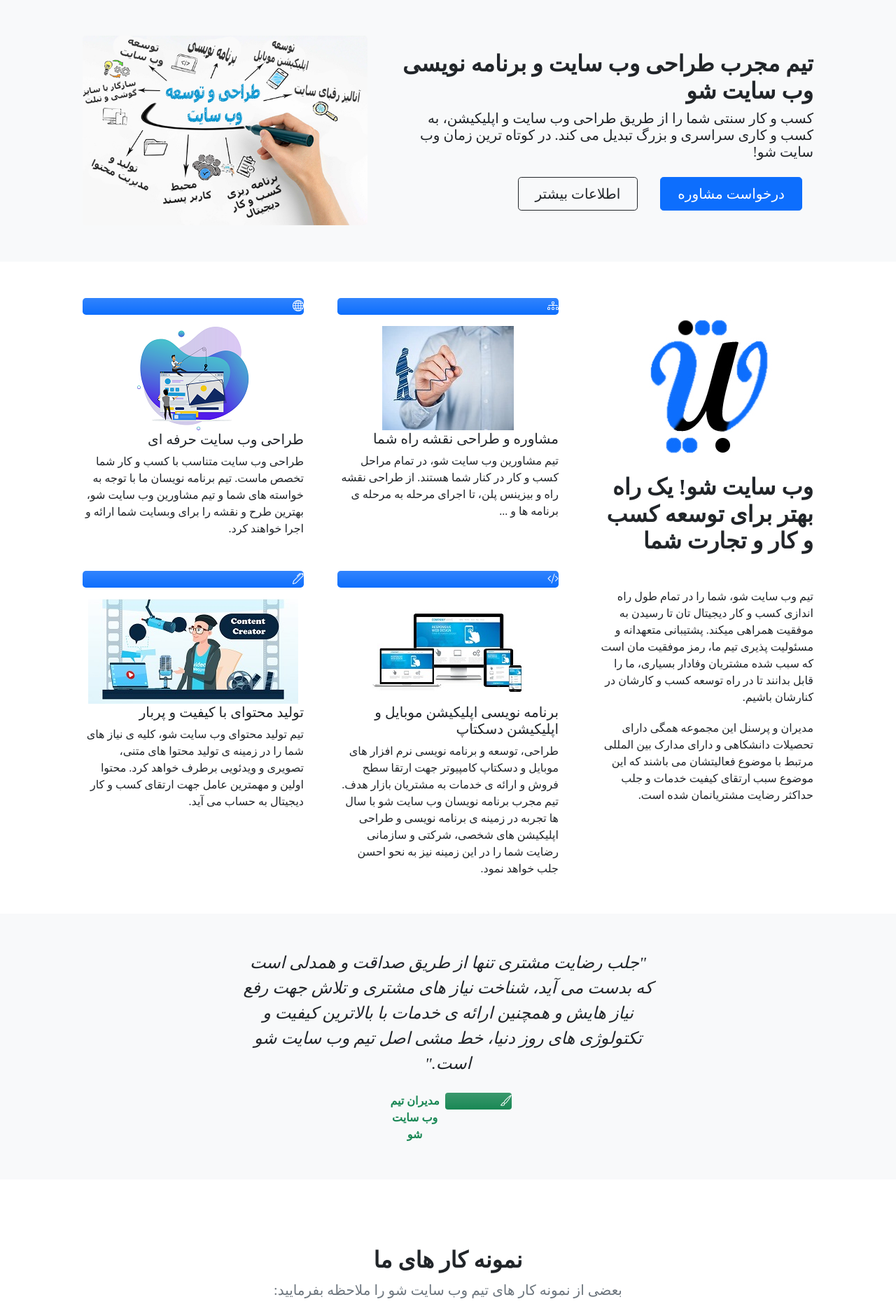
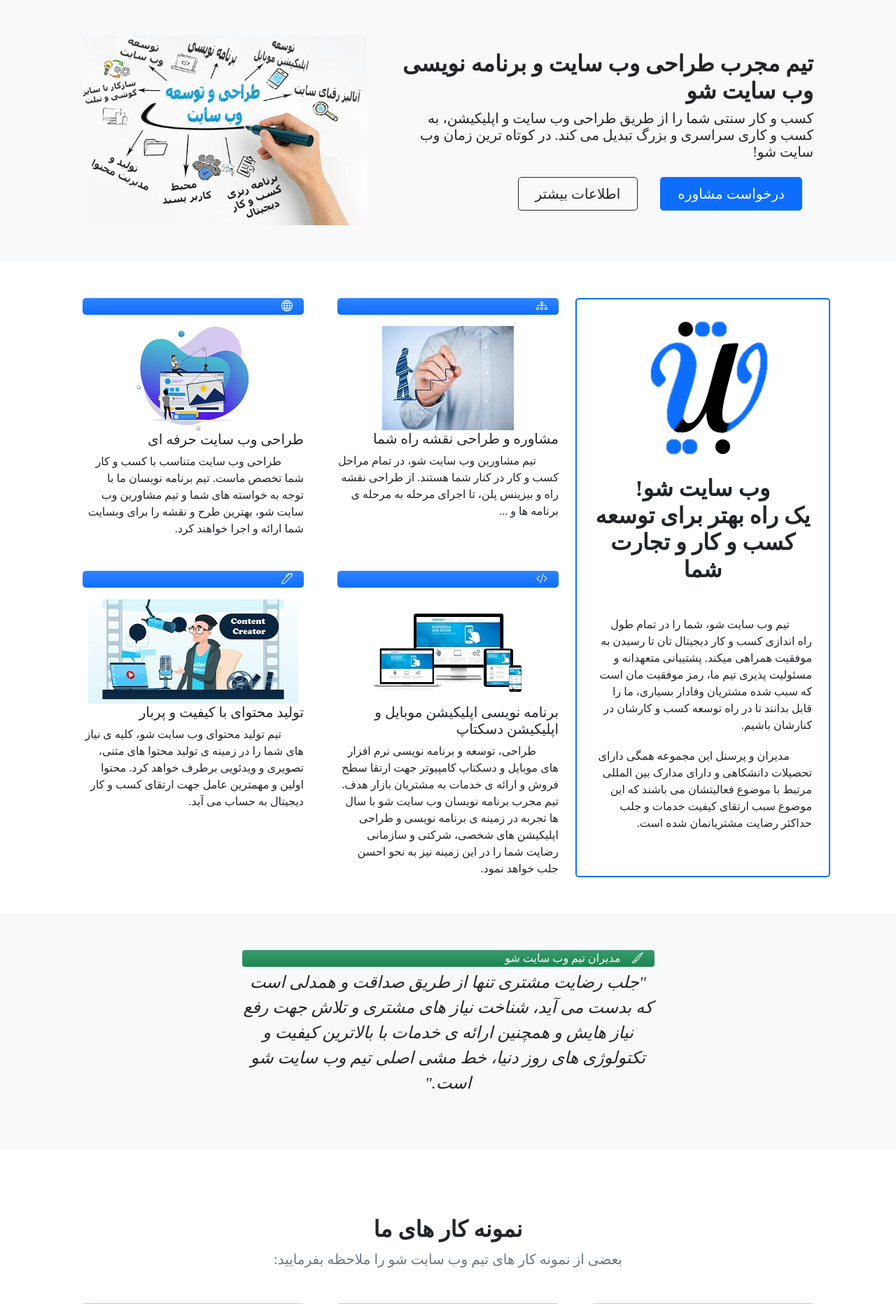
Before and after one commit to aarzaani/myweblog, a Django app: page / in a window 1280 px wide. Shown: the part 67-1931 px from the top of the page at 70% size. Run offline with Django 4.2, Linux system fonts and the light colour scheme; grey boxes labelled with a size stand in for pictures from a placeholder-image service; some libraries are stand-ins or nearby versions; some web fonts are replaced.

Commit message:
font-style-fixed-1

```diff
--- a/templates/home.html
+++ b/templates/home.html
@@ -1,6 +1,6 @@
 {%extends 'base.html' %}
 {% load static %}
-        {%block body%}
+{%block body%}
             <!-- Header-->
             <header class="bg-light py-1">
                 <div class="container px-5">
@@ -23,16 +23,16 @@
             <section class="py-1" id="features">
                 <div class="container px-5 my-5">
                     <div class="row gx-5">
-                        <div class="col-lg-4 mb-5 mb-lg-0">
+                        <div class="border border-primary rounded-3 border-2 col-lg-4 mb-5 mb-lg-0">
                           <div class="d-flex justify-content-center py-4"><img src="{% static 'logo.jpg' %}"></div>
-                          <h2 class="fw-bolder mb-0">وب سایت شو! یک راه بهتر برای توسعه کسب و کار و تجارت شما</h2>
-                          <p class="pt-5">
-                            تیم وب سایت شو، شما را در تمام طول راه اندازی کسب و کار دیجیتال تان تا رسیدن به موفقیت همراهی میکند.
+                          <h2 class="fw-bolder mb-0 text-center">وب سایت شو!<br> یک راه بهتر برای توسعه کسب و کار و تجارت شما</h2>
+                          <p class="pt-5 text-justify">
+                            &emsp;&emsp;تیم وب سایت شو، شما را در تمام طول راه اندازی کسب و کار دیجیتال تان تا رسیدن به موفقیت همراهی میکند.
                             پشتیبانی متعهدانه و مسئولیت پذیری تیم ما، رمز موفقیت مان است که سبب شده مشتریان وفادار بسیاری، ما را قابل بدانند تا در راه توسعه کسب و
                             کارشان در کنارشان باشیم.
                           </p>
                           <p class="py-1">
-                            مدیران و پرسنل این مجموعه همگی دارای تحصیلات دانشکاهی و دارای مدارک بین المللی مرتبط با موضوع فعالیتشان
+                            &emsp;&emsp;مدیران و پرسنل این مجموعه همگی دارای تحصیلات دانشکاهی و دارای مدارک بین المللی مرتبط با موضوع فعالیتشان
                             می باشند که این موضوع سبب ارتقای کیفیت خدمات و جلب حداکثر رضایت مشتریانمان شده است.
 
                           </p>
@@ -40,32 +40,32 @@
                         <div class="col-lg-8">
                             <div class="row gx-5 row-cols-1 row-cols-md-2">
                                 <div class="col mb-5 h-100">
-                                    <div class="feature bg-primary bg-gradient text-white rounded-3 mb-3"><i class="bi bi-diagram-3"></i></div>
+                                    <div class="feature bg-primary bg-gradient text-white rounded-3 mb-3">&emsp;<i class="bi bi-diagram-3"></i></div>
                                     <div class="d-flex justify-content-center"><img src="{% static 'road-map-1-150.jpg' %}"></div>
                                     <h2 class="h5">مشاوره و طراحی نقشه راه شما </h2>
-                                    <p class="mb-0">تیم مشاورین وب سایت شو، در تمام مراحل کسب و کار در کنار شما هستند. از طراحی نقشه راه و بیزینس پلن، تا اجرای مرحله به مرحله ی برنامه ها و ...</p>
+                                    <p class="mb-0 text-justify">&emsp;&emsp;تیم مشاورین وب سایت شو، در تمام مراحل کسب و کار در کنار شما هستند. از طراحی نقشه راه و بیزینس پلن، تا اجرای مرحله به مرحله ی برنامه ها و ...</p>
                                 </div>
                                 <div class="col mb-5 h-100">
-                                    <div class="feature bg-primary bg-gradient text-white rounded-3 mb-3"><i class="bi bi-globe"></i></div>
+                                    <div class="feature bg-primary bg-gradient text-white rounded-3 mb-3">&emsp;<i class="bi bi-globe"></i></div>
                                     <div class="d-flex justify-content-center"><img src="{% static 'web-design-150.png' %}"></div>
                                     <h2 class="h5">طراحی وب سایت حرفه ای</h2>
-                                    <p class="mb-0">طراحی وب سایت متناسب با کسب و کار شما تخصص ماست. تیم برنامه نویسان ما با توجه به خواسته های شما و تیم مشاورین وب سایت شو، بهترین
+                                    <p class="mb-0">&emsp;&emsp;طراحی وب سایت متناسب با کسب و کار شما تخصص ماست. تیم برنامه نویسان ما با توجه به خواسته های شما و تیم مشاورین وب سایت شو، بهترین
                                     طرح و نقشه را برای وبسایت شما ارائه و اجرا خواهند کرد.</p>
                                 </div>
                                 <div class="col mb-5 mb-md-0 h-100">
-                                    <div class="feature bg-primary bg-gradient text-white rounded-3 mb-3"><i class="bi bi-code-slash"></i></div>
+                                    <div class="feature bg-primary bg-gradient text-white rounded-3 mb-3">&emsp;<i class="bi bi-code-slash"></i></div>
                                     <div class="d-flex justify-content-center"><img src="{% static 'app-150.jpg' %}"></div>
                                     <h2 class="h5">برنامه نویسی اپلیکیشن موبایل و اپلیکیشن دسکتاپ</h2>
-                                    <p class="mb-0">طراحی، توسعه و برنامه نویسی نرم افزار های موبایل و دسکتاپ کامپیوتر جهت ارتقا
+                                    <p class="mb-0">&emsp;&emsp;طراحی، توسعه و برنامه نویسی نرم افزار های موبایل و دسکتاپ کامپیوتر جهت ارتقا
                                     سطح فروش و ارائه ی خدمات به مشتریان بازار هدف. تیم مجرب برنامه نویسان وب سایت شو
                                   با سال ها تجربه در زمینه ی برنامه نویسی و طراحی اپلیکیشن های شخصی، شرکتی و سازمانی
                                 رضایت شما را در این زمینه نیز به نحو احسن جلب خواهد نمود.</p>
                                 </div>
                                 <div class="col h-100">
-                                    <div class="feature bg-primary bg-gradient text-white rounded-3 mb-3"><i class="bi bi-pen"></i></div>
+                                    <div class="feature bg-primary bg-gradient text-white rounded-3 mb-3">&emsp;<i class="bi bi-pen"></i></div>
                                     <div class="d-flex justify-content-center"><img src="{% static 'content-150.jpg' %}"></div>
                                     <h2 class="h5">تولید محتوای با کیفیت و پربار</h2>
-                                    <p class="mb-0">تیم تولید محتوای وب سایت شو، کلیه ی نیاز های شما را در زمینه ی تولید محتوا های
+                                    <p class="mb-0">&emsp;&emsp;تیم تولید محتوای وب سایت شو، کلیه ی نیاز های شما را در زمینه ی تولید محتوا های
                                     متنی، تصویری و ویدئویی برطرف خواهد کرد. محتوا اولین و مهمترین عامل جهت ارتقای کسب و کار دیجیتال
                                   به حساب می آید.</p>
                                 </div>
@@ -80,13 +80,14 @@
                     <div class="row gx-5 justify-content-center">
                         <div class="col-lg-10 col-xl-7">
                             <div class="text-center">
+                              <div class="feature bg-success bg-gradient text-white rounded-2 mb-1">&emsp;<i class="bi bi-brush"></i>  &emsp;مدیران تیم وب سایت شو</div>
                                 <div class="fs-4 mb-4 fst-italic">"جلب رضایت مشتری تنها از طریق صداقت و همدلی است که بدست می آید، شناخت نیاز های مشتری و تلاش جهت رفع
-                                نیاز هایش و همچنین ارائه ی خدمات با بالاترین کیفیت و تکتولوژی های روز دنیا، خط مشی اصل تیم وب سایت شو است."</div>
+                                نیاز هایش و همچنین ارائه ی خدمات با بالاترین کیفیت و تکتولوژی های روز دنیا، خط مشی اصلی تیم وب سایت شو است."</div>
                                 <div class="d-flex align-items-center justify-content-center">
                                     <!-- <img class="rounded-circle me-3" src="https://dummyimage.com/40x40/ced4da/6c757d" alt="..." /> -->
-                                    <div class="fw-bold d-flex text-success">
-                                      <div class="feature bg-success bg-gradient text-white rounded-2 mb-1"><i class="bi bi-brush"></i></div>
-                                            مدیران تیم وب سایت شو
+                                    <div class="fw-bold text-success">
+
+
 
                                         <!-- <span class="fw-bold text-primary mx-1">/</span> -->
 
```
